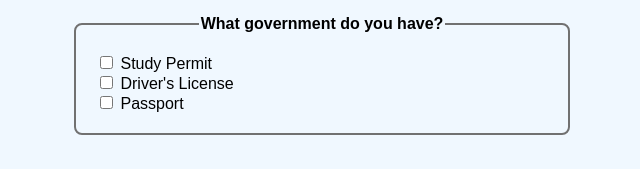
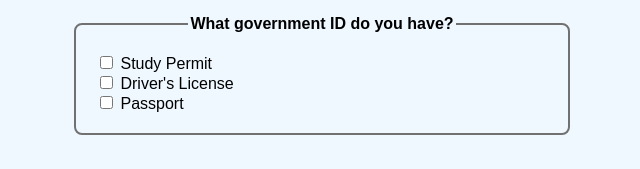
Before and after one commit to ridhamsood-rrc/Survey-Form, a plain HTML site: page index.html in a window 1280 px wide. Shown: the part 349-518 px from the top of the page, 318-958 px from the left. Drawn offline with Linux system fonts and the light colour scheme.

Commit message:
fix: Fixed one line of code.

```diff
--- a/index.html
+++ b/index.html
@@ -23,7 +23,7 @@
         <span id="userNameError4" class="error-message" aria-live="polite"></span><br><br>
 
         <fieldset id="ques2">
-            <legend>What government do you have? </legend>
+            <legend>What government ID do you have? </legend>
             <input type="checkbox" id="check" name="id">
             <label for="check">Study Permit</label><br>
             <input type="checkbox" id="check2" name="id">
```
